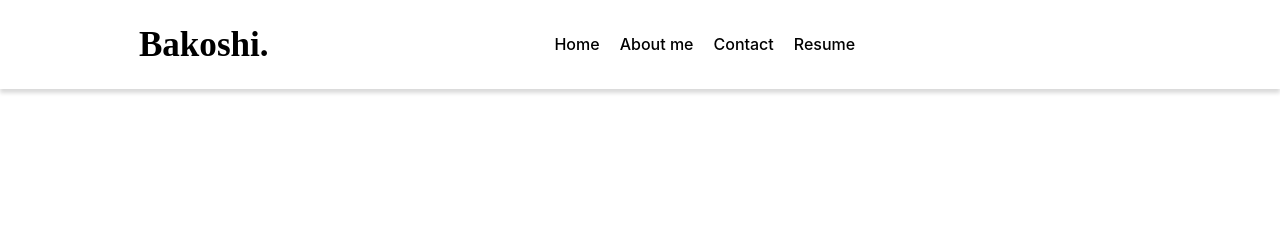
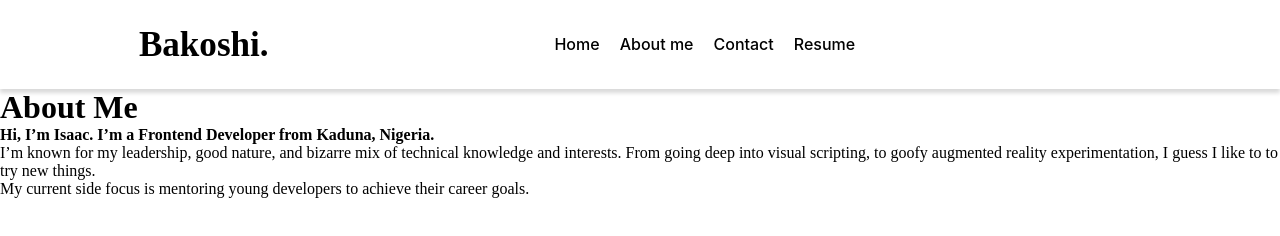
Before and after one commit to Kadunapikin/portfolio, a website: page about.html in a window 1280 px wide. Drawn offline with Linux system fonts and the light colour scheme.

Commit message:
Add about-sec1 items

```diff
--- a/about.html
+++ b/about.html
@@ -25,6 +25,20 @@
             <div></div>
         </div>
     </header>
+    <div class="about-sec1">
+        <div class="about-me">
+            <h1>About Me</h1>
+        </div>
+        <div class="sec1-about_me-divs">
+            <div class="about-pic"></div>
+            <div class="about-text">
+                <h4>Hi, I’m Isaac. I’m a Frontend Developer from Kaduna, Nigeria.</h4>
+                <p>I’m known for my leadership, good nature, and bizarre mix of technical knowledge and interests. From going deep into visual scripting, to goofy augmented reality experimentation, I guess I like to to try new things.</p>
+                <p>My current side focus is mentoring young developers to achieve their career goals.</p>
+            </div>
+        </div>
+    </div>
+
 
 </body>
 </html>
```
